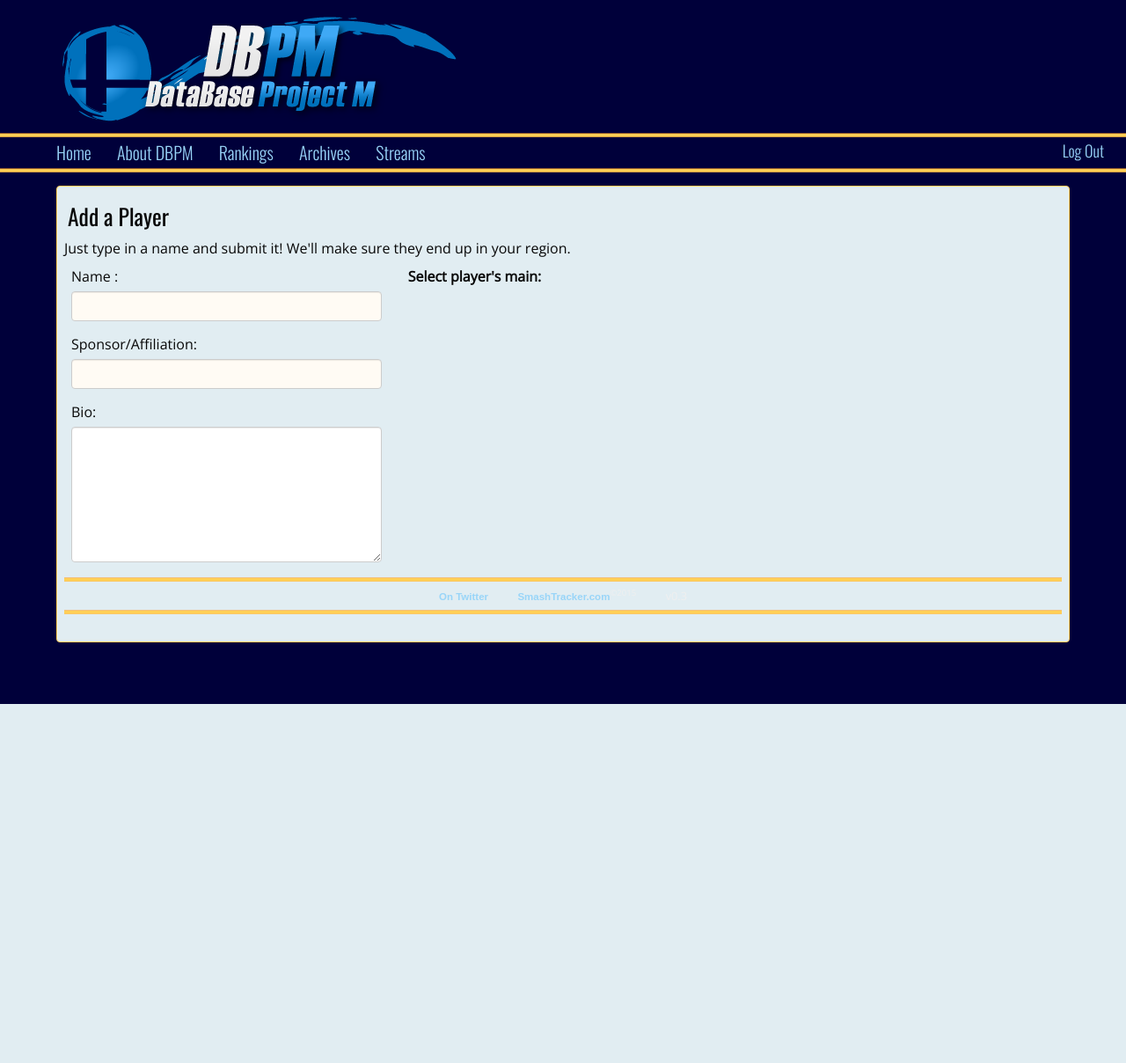
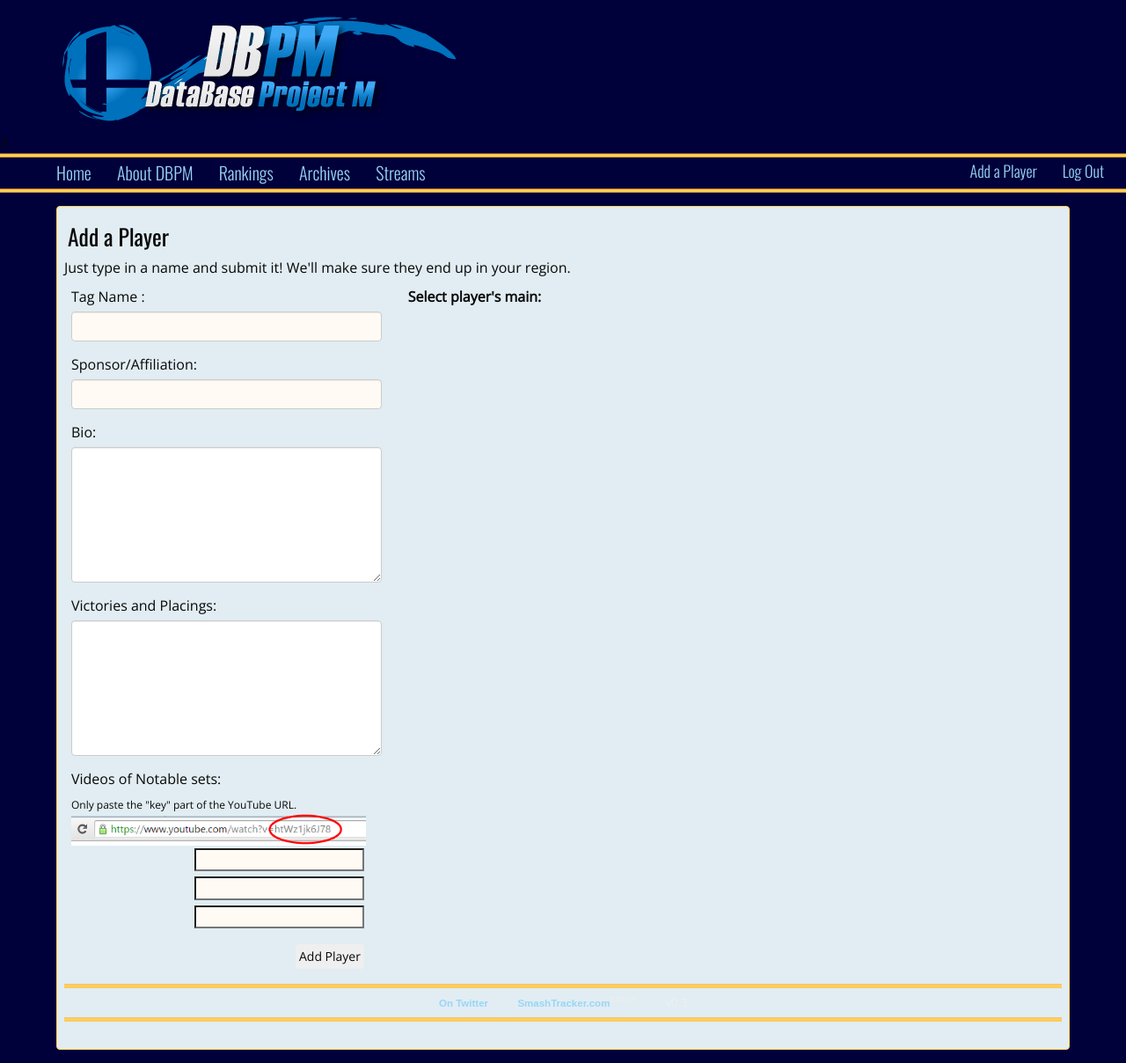
Before and after one commit to bossmanbing/PMDB, a PHP site: page /add-player.php in a window 1280 px wide. Shown: the whole page at 88% size. Before the commit the page ends 800 px from the top, so only its background shows below. Run offline with PHP 8.4, Linux system fonts and the light colour scheme; a user stored in the database is signed in; data that the repository does not hold is empty; some libraries are stand-ins or nearby versions.

Commit message:
Finished add-player page, tweaks to registration

```diff
--- a/add-player.php
+++ b/add-player.php
@@ -32,13 +32,13 @@ $char_res = $db->query($char_qry);
 		<p>
 			Just type in a name and submit it! We'll make sure they end up in your region.
 		</p>
-		<form class='' action='' method='post' id='add-form'>
+		<form class='' action='/php/add-submit.php' method='post' id='add-form'>
 			<div class='row'>
 
 				<div class='col-md-4'>
 					<div class='form-group'>
 						<label for='name'>
-							Name :
+							Tag Name :
 						</label>
 						<input type='text' class='form-control' name='name' id='player-name' maxlength=32 required />
 					</div>
@@ -50,22 +50,44 @@ $char_res = $db->query($char_qry);
 
 					<div class='form-group'>
 						<label for='bio'>Bio: </label>
-						<textarea rows='7' cols='40' maxlenght="2400" class='form-control'></textarea>
+						<textarea name='bio' rows='7' cols='40' maxlenght="2048" class='form-control'></textarea>
 					</div>
+
+					<div class='form-group'>
+						<label for='placings'>Victories and Placings: </label>
+						<textarea name='placings' rows='7' cols='40' maxlenght="1024" class='form-control'></textarea>
+					</div>
+
+					<div class='form-group youtube-helper'>
+						<label for='sets'>Videos of Notable sets: </label>
+						<br />
+						<small>Only paste the "key" part of the YouTube URL.</small>
+						<img src='/images/youtube-helper.png' alt='Only use the 11 character key from the YouTube URL'/>
+						<input type='text' name='set1' />
+						<input type='text' name='set2' />
+						<input type='text' name='set3' />
+						<div class='clear'></div>
+					</div>
+
+					<div class='form-group'>
+						<input type='submit' value='Add Player' id='add-submit' class='btn' />
+					</div>
+
+
 				</div>
 
 				<div class='col-md-8'>
 
 					<div class='form-group'>
 						<label for='characters' class='characters-label'>
-							<strong>Select player's main:</strong>
+							Select player's main:
 						</label>
+					</div>
 
-
-						<input type='hidden' value='' class='char-main char-1' name='char-main' />
-						<input type='hidden' value='' class='char-2' name='char-2' />
-						<input type='hidden' value='' class='char-3' name='char-3' />
-					</div>
+					<!-- SELECTED CHARACTERS -->
+					<input type='hidden' value='' class='char-main char-1' name='charMain' />
+					<input type='hidden' value='' class='char-2' name='char2' />
+					<input type='hidden' value='' class='char-3' name='char3' />
 
 					<div class='form-group characters-selected'>
 						<img class='selected-1 img-thumbnail char-selected' src='' alt='' />
@@ -86,9 +108,6 @@ $char_res = $db->query($char_qry);
 
 				</div>
 
-
-			<!--<input type='submit' value='Submit' id='add-submit'  />-->
-
 		</form>
 		<div id='outcome'></div>
 
--- a/include/_connect.inc.php
+++ b/include/_connect.inc.php
@@ -1,8 +1,8 @@
 <?php
 $db_server = 'localhost';
 	$db_name = 'smashtracker';
-	$db_pass = 'SM@$HD8';
-	$db_user = 'smash_db';
+	$db_pass = '';
+	$db_user = 'root';
 
 $db = new mysqli($db_server,$db_user,$db_pass,$db_name);
 if($db->connect_errno > 0){
--- a/include/nav.inc.php
+++ b/include/nav.inc.php
@@ -1,7 +1,14 @@
 <?php
+echo $_SESSION['user_level'];
   $signIn;
   if (isset($_SESSION['logged']) && $_SESSION['logged'] === 1){
     $signIn = "<!-- <a href='/profile.php'>My Profile</a> | --><a href='/php/logout.php'>Log Out</a>";
+
+    if ( $_SESSION['user_level'] == 3 ){
+      $signIn = "<a href='/add-player.php'>Add a Player</a>  ".$signIn;
+
+    }
+
   }
   else{
     $signIn = "<a href='/register.php'>Sign Up</a>  <a id='sign-in' href='/register.php'>Log In</a>";
--- a/js/_insert-addPlayer.js
+++ b/js/_insert-addPlayer.js
@@ -3,7 +3,7 @@ $(function() {
 
   var addForm = $('#add-form');
 
-  addForm.submit(function(){
+  /*addForm.submit(function(){
     $.post('./php/add-submit.php', $(this).serialize(),
 			function(data){
 				if (data){
@@ -15,6 +15,7 @@ $(function() {
 		});
     return false;
   });
+  */
 
   var chars = 1;
   var rem = 3;
@@ -44,6 +45,7 @@ $(function() {
     if ( chars > 3 ){
       $('.characters-label').text('Characters have been selected');
       $('.characters-list').hide();
+      $('.hidden').show();
     } else{}
     return false;
   });
--- a/styles/main.css
+++ b/styles/main.css
@@ -397,6 +397,19 @@ th{
   vertical-align:top;
 }
 
+.youtube-helper small{
+  font-size:12px;
+}
+
+.youtube-helper img{
+  width:95%;
+}
+
+.youtube-helper input{
+  float:right;
+  margin:3px 20px;
+}
+
 .characters-list a:hover{
   text-decoration: none;
 }
@@ -404,10 +417,16 @@ th{
 .characters-list a{
 }
 
+.characters-label{
+  font-weight:600;
+}
+
 .char-selected{
   display:none;
 }
 
+.char-select{
+}
 .char-select, .char-selected{
   margin:3px;
   width:135px;
@@ -420,7 +439,9 @@ th{
   left: -1px;
 }
 
-/* -- PLAYER VIEW CHART -- */
+
+
+/* -- PLAYER VIEW PAGE -- */
 
 #chart-container p{
   float:right;
@@ -447,6 +468,10 @@ th{
 
 .bio{
   margin-top:10px;
+}
+
+.sets div{
+  margin:0 0 20px 0;
 }
 
 /*-- MISC --*/
```
Also changed, not shown: php/_reg2.php (+8 -0 lines), php/add-submit.php (+37 -9 lines), player-view.php (+16 -13 lines), .htaccess (deleted), images/youtube-helper.png (added).
